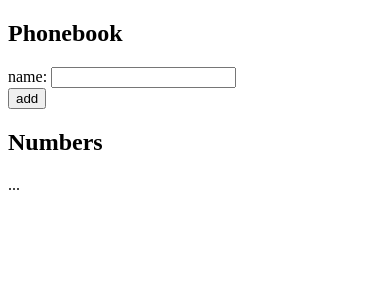
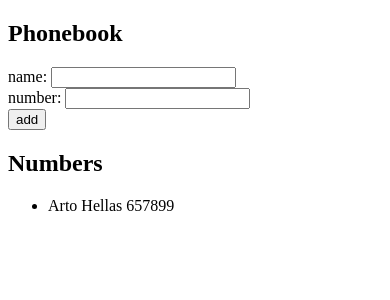
Before and after one commit to pankajdharmik4/fullstackopen, a React (Vite) app in the folder part2/phonebook/: page / in a window 390 px wide. Shown: the top 300 px of the page. Built offline with nearby package versions, Linux system fonts and the light colour scheme.

Commit message:
2.8: The Phonebook Step3

```diff
--- a/part2/phonebook/src/App.jsx
+++ b/part2/phonebook/src/App.jsx
@@ -1,23 +1,37 @@
 import { useState } from 'react'
+
+
+const Person = ({name,number})=>{
+  return(
+    <li>
+      {name} {number}
+    </li>
+  )
+}
 
 const App = () => {
   const [persons, setPersons] = useState([
-    { name: 'Arto Hellas' }
+    { name: 'Arto Hellas',number:657899 }
   ])
   const [newName, setNewName] = useState('')
+  const [newNumber,setNewNumber] = useState('');
 
   const addName = (e)=>{
     e.preventDefault()
-    let checkName = persons.filter((p)=>p===newName)
-    console.log(checkName)
-    if(!checkName.length){
+    let checkName = persons.filter((p)=>p.name===newName)
+    console.log(checkName.length)
+    if(checkName.length!==0){
       alert(`${newName} is already added to phonebook`)
     }
     else{
-      setPersons(persons.concat({
-        name:newName
-      }))
+      const newPerson = {
+        name:newName,
+        number: newNumber
+      }
+      setPersons(persons.concat(newPerson))
     }
+    setNewName("")
+    setNewNumber("")
   }
 
   return (
@@ -28,11 +42,16 @@ const App = () => {
           name: <input value={newName} onChange={(e)=> setNewName(e.target.value)}/>
         </div>
         <div>
+          number: <input value={newNumber} onChange={(e)=> setNewNumber(e.target.value)}/>
+        </div>
+        <div>
           <button type="submit">add</button>
         </div>
       </form>
       <h2>Numbers</h2>
-      ...
+      <ul>
+        {persons.map(p => <Person key={p.name} name={p.name} number={p.number}/>)}
+      </ul>
     </div>
   )
 }
```
